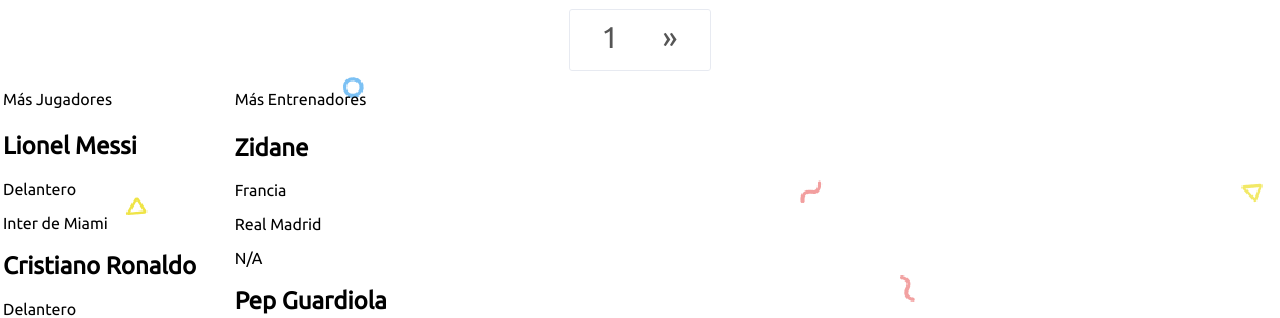
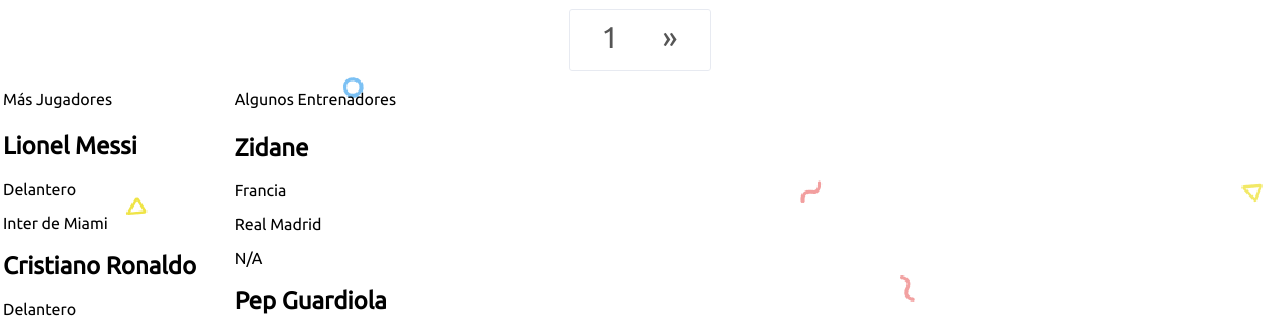
Before and after one commit to pabloap7/pabloap7.github.io, a Jekyll site: the page built from index.html, in a window 1280 px wide and 900 px high, scrolled down 1303 px. Shown: the part 170-488 px from the top of the window. Built offline with Jekyll 4.4.1, drawn with Linux system fonts in a browser that asks for light colours; comment, search, counter and statistics services are not loaded.

Commit message:
Update friends link in _config.yml and modify table header in index.html for clarity

```diff
--- a/_config.yml
+++ b/_config.yml
@@ -49,7 +49,7 @@
 pygmentsTheme: 'default'
 
 friends:
-  jekyll: 'https://www.jekyll.com.cn/'
+  Pablo: 'https://github.com/pabloap7'
 
 disqus: false
 disqus_url: ''
--- a/index.html
+++ b/index.html
@@ -19,7 +19,7 @@
 <table>
   <tr>
     <td>Más Jugadores</td>
-    <td>Más Entrenadores</td>
+    <td>Algunos Entrenadores</td>
   </tr>
   <tr>
     <td>
```
